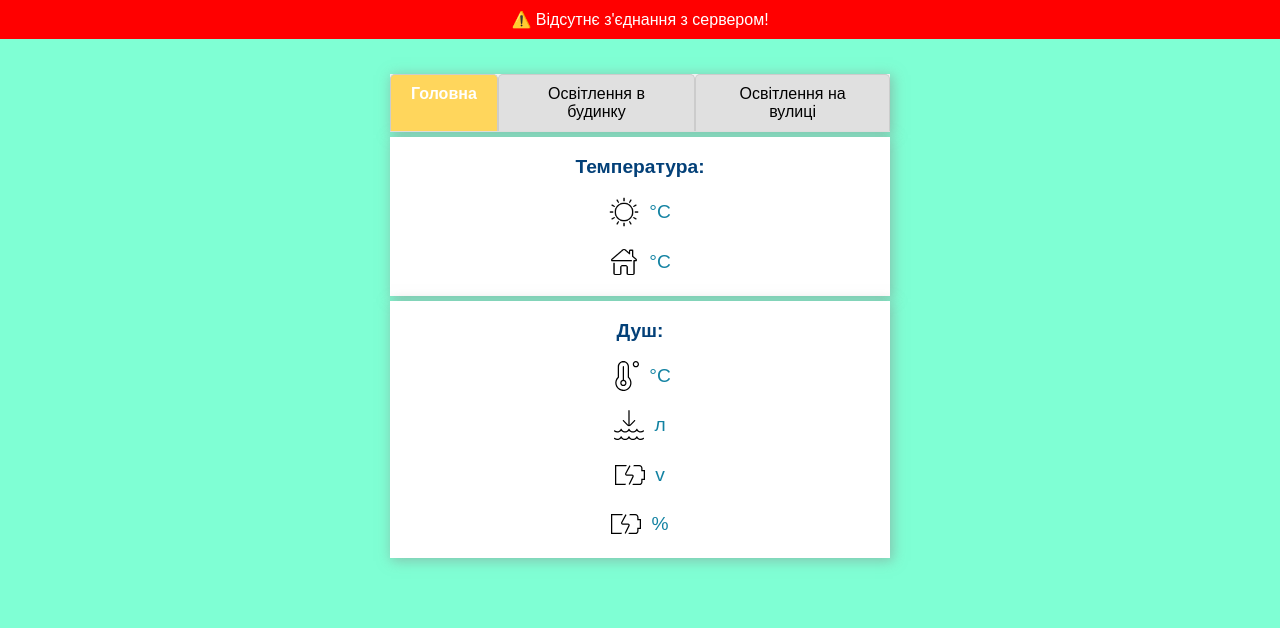
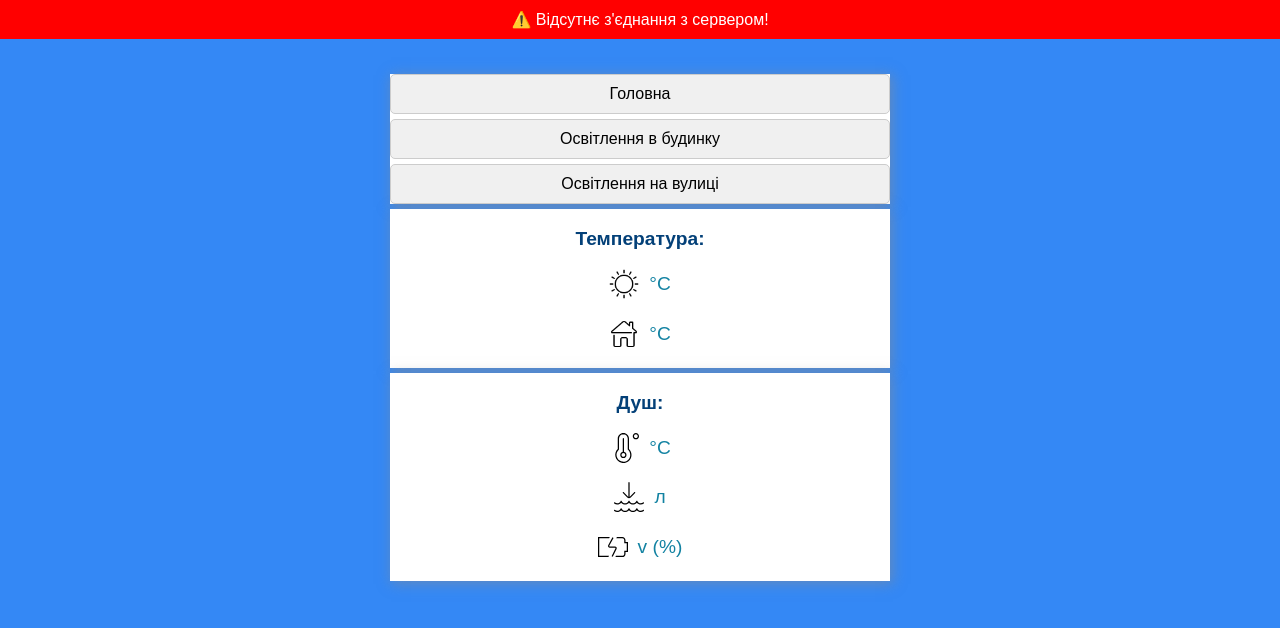
Before and after one commit to vgrugor/SmartHomeServer, a plain HTML site: page data/index.html in a window 1280 px wide. Drawn offline with Linux system fonts and the light colour scheme.

Commit message:
Change visualization

```diff
--- a/data/index.html
+++ b/data/index.html
@@ -17,9 +17,9 @@
     <div class="content">
         <div class="row">
             <div class="tab-container">
-                <div class="tab active" onclick="window.location.href='http://192.168.1.200'">Головна</div>
-                <div class="tab" onclick="window.location.href='http://192.168.1.201'">Освітлення в будинку</div>
-                <div class="tab" onclick="window.location.href='http://192.168.1.202'">Освітлення на вулиці</div>
+                <div class="tab" data-ip="192.168.1.200" onclick="window.location.href='http://192.168.1.200'">Головна</div>
+                <div class="tab" data-ip="192.168.1.201" onclick="window.location.href='http://192.168.1.201'">Освітлення в будинку</div>
+                <div class="tab" data-ip="192.168.1.202" onclick="window.location.href='http://192.168.1.202'">Освітлення на вулиці</div>
             </div>
         </div>
         <div class="row">
@@ -48,11 +48,7 @@
                 </p>
                 <p class="state">
                     <img src="battery.svg" width="30px" height="30px">
-                    <span id="sliderValue5"></span>v
-                </p>
-                <p class="state">
-                    <img src="battery.svg" width="30px" height="30px">
-                    <span id="sliderValue6"></span>%
+                    <span id="sliderValue5"></span>v (<span id="sliderValue6"></span>%)
                 </p>
             </div>
         </div>
--- a/data/script.js
+++ b/data/script.js
@@ -5,6 +5,7 @@ var websocket;
 var isConnected = false;
 
 window.addEventListener('load', () => {
+    highlightActiveTab();
     checkOnlineStatus();
     initWebSocket();
 });
@@ -81,3 +82,16 @@ function onMessage(event) {
         }
     }
 }
+
+function highlightActiveTab() {
+    const currentHost = window.location.hostname;
+    const tabs = document.querySelectorAll('.tab-container .tab');
+
+    tabs.forEach(tab => {
+        if (tab.dataset.ip === currentHost) {
+            tab.classList.add('active');
+        } else {
+            tab.classList.remove('active');
+        }
+    });
+}
--- a/data/style.css
+++ b/data/style.css
@@ -18,7 +18,7 @@ html {
   }
   body {
     margin: 0;
-    background-color: aquamarine;
+    background-color: rgb(52, 136, 245);
   }
   .content {
     padding: 30px;
@@ -114,16 +114,21 @@ html {
 
 .tab-container {
     display: flex;
-            background-color: #f1f1f1;
-            border-bottom: 1px solid #ddd;
+    flex-direction: column; /* вертикально */
+    gap: 5px; /* отступ между кнопками */
+    width: 100%; /* контейнер растягивается */
 }
+
 .tab {
-      padding: 10px 20px;
+    padding: 10px;
+    background-color: #f0f0f0;
     cursor: pointer;
-      background-color: #e0e0e0;
+    text-align: center;
+    border-radius: 5px;
     border: 1px solid #ccc;
-      border-bottom: none;
-      border-radius: 5px 5px 0 0;
+    transition: background-color 0.2s ease;
+    width: 100%; /* растянуть кнопку */
+    box-sizing: border-box; /* чтобы padding не выходил за ширину */
 }
   .tab.active {
       background-color: #FFD65C;
```
Lines whose indentation alone changed are shown as unchanged.
